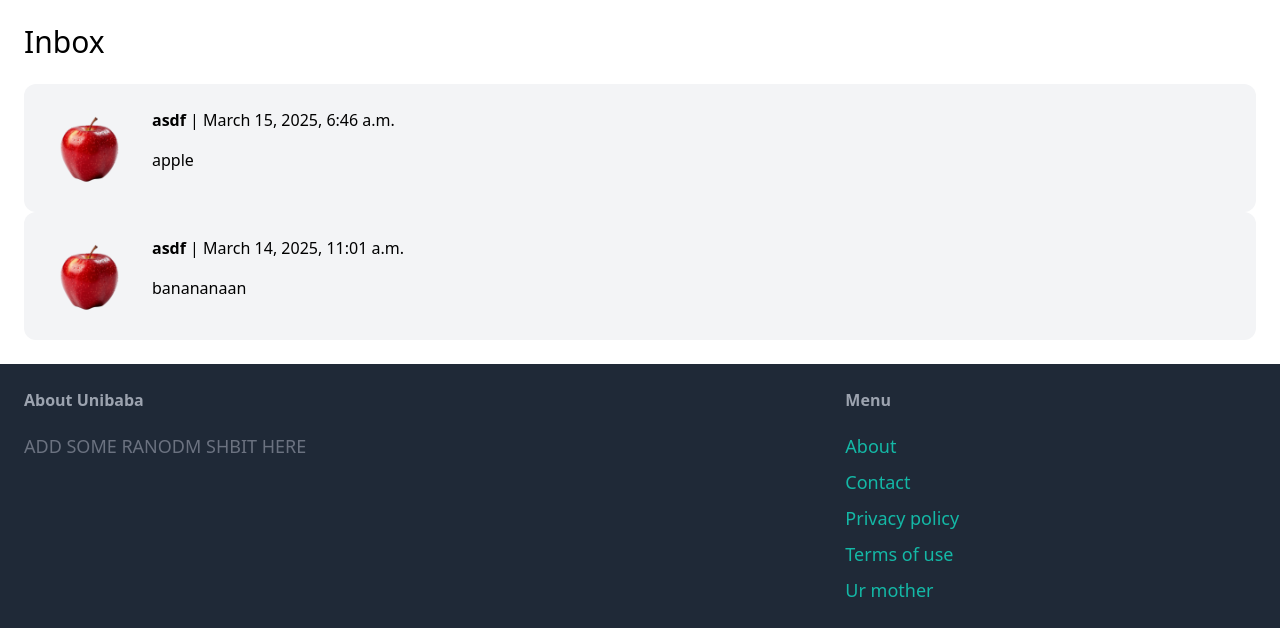
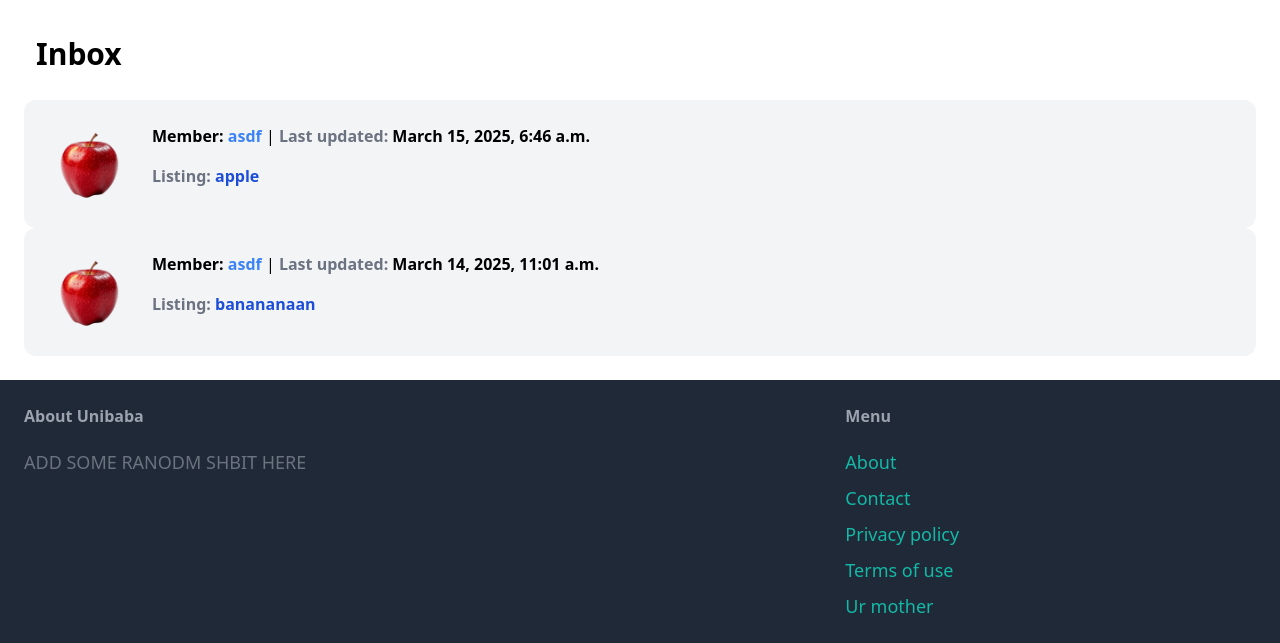
Before and after one commit to uraneek123/unibaba, a Django app: page /inbox/ in a window 1280 px wide. Shown: the part 103-746 px from the top of the page. Run offline with Django 5.2, Linux system fonts and the light colour scheme; a user stored in the database is signed in; data comes from the database, SQL or seed files in the repository; both versions use the stored data as it was after the commit; some libraries are stand-ins or nearby versions.

Commit message:
inbox and converastions

```diff
--- a/conversation/templates/conversation/inbox.html
+++ b/conversation/templates/conversation/inbox.html
@@ -3,12 +3,12 @@
 {% block title %}Inbox{% endblock %}
 
 {% block content %}
-<h1 class="mb-6 text-3xl">Inbox</h1>
+<h1 class="text-3xl font-bold mb-4 text-black p-3">Inbox</h1>
 
 <div class="space-y-6">
     {% for conversation in conversations %}
         <a href="{% url 'conversation:detail' conversation.id %}">
-            <div class="p-6 flex bg-gray-100 rounded-xl">
+            <div class="p-6 flex bg-gray-100 rounded-xl hover:bg-gray-200 ">
                 <div class="pr-6">
                     <img src="{{ conversation.item.image.url }}" class="w-20 rounded-xl">
                 </div>
@@ -16,8 +16,15 @@
                 <div>
                     {% for member in conversation.members.all %}
                         {% if member != request.user %}
-                            <p class="mb-4"><strong>{{ member.username }}</strong> | {{ conversation.modified_at }}</p>
-                            <p>{{ conversation.item.name }}</p>
+                            <p class="mb-4">
+                                <strong>Member: </strong>
+                                <span class="font-semibold text-blue-500">{{ member.username }}</span> |
+                                <span class="font-semibold text-gray-500">Last updated: </span>
+                                <span class="font-semibold text-black-600">{{ conversation.modified_at }}</span>
+
+                            </p>
+                            <span class="font-semibold text-gray-500">Listing: </span>
+                            <span class="font-semibold text-blue-700">{{ conversation.item.name }}</span>
                         {% endif %}
                     {% endfor %}
                 </div>
--- a/conversation/views.py
+++ b/conversation/views.py
@@ -19,6 +19,8 @@ def new_conversation(request, item_pk):
 
     if request.method == 'POST':
         form=ConversationMessageForm(request.POST)
+
+
         if(form.is_valid()):
             conversation=Conversation.objects.create(item=item)
             conversation.members.add(request.user)
```
Also changed, not shown: conversation/templates/conversation/detail.html (+25 -8 lines), db.sqlite3.
